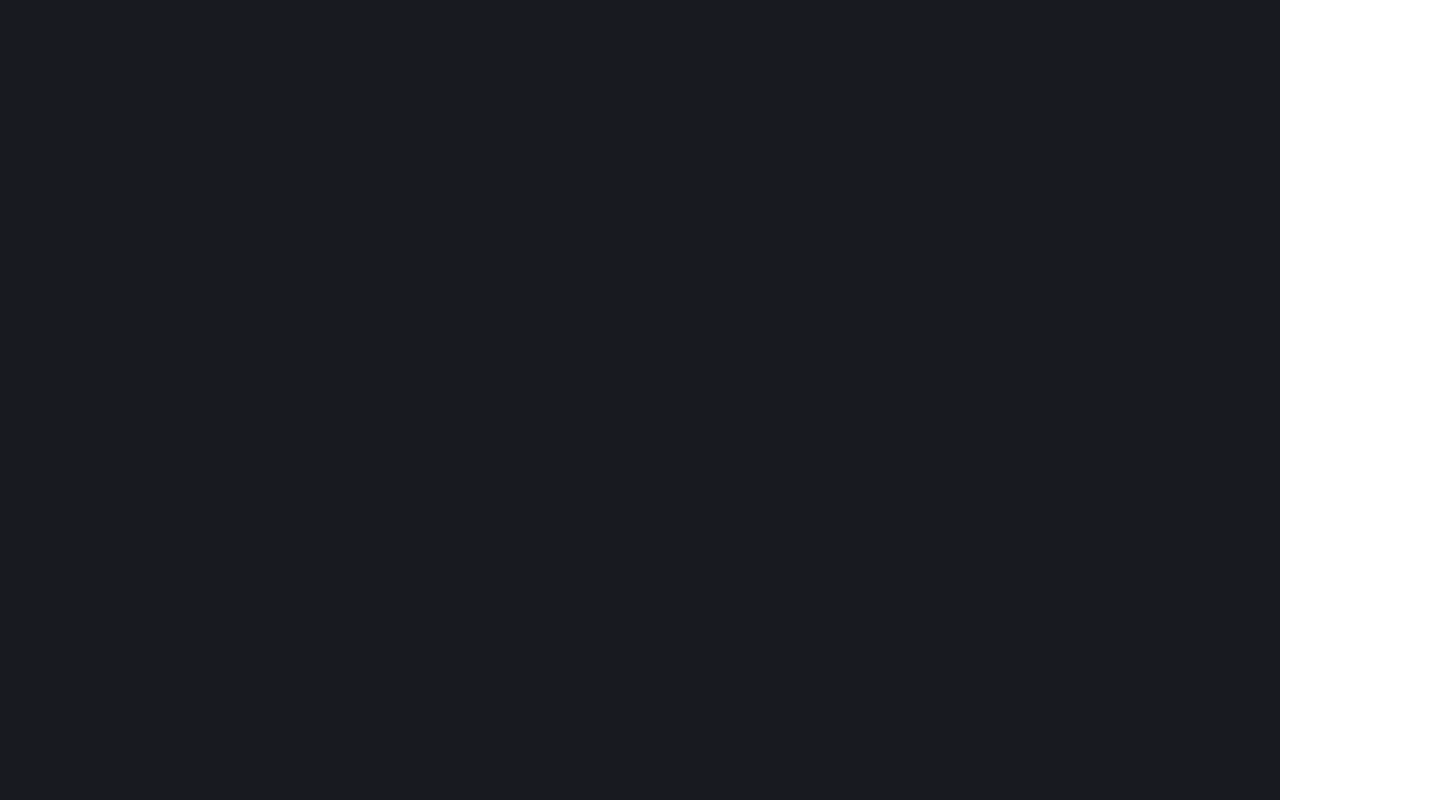
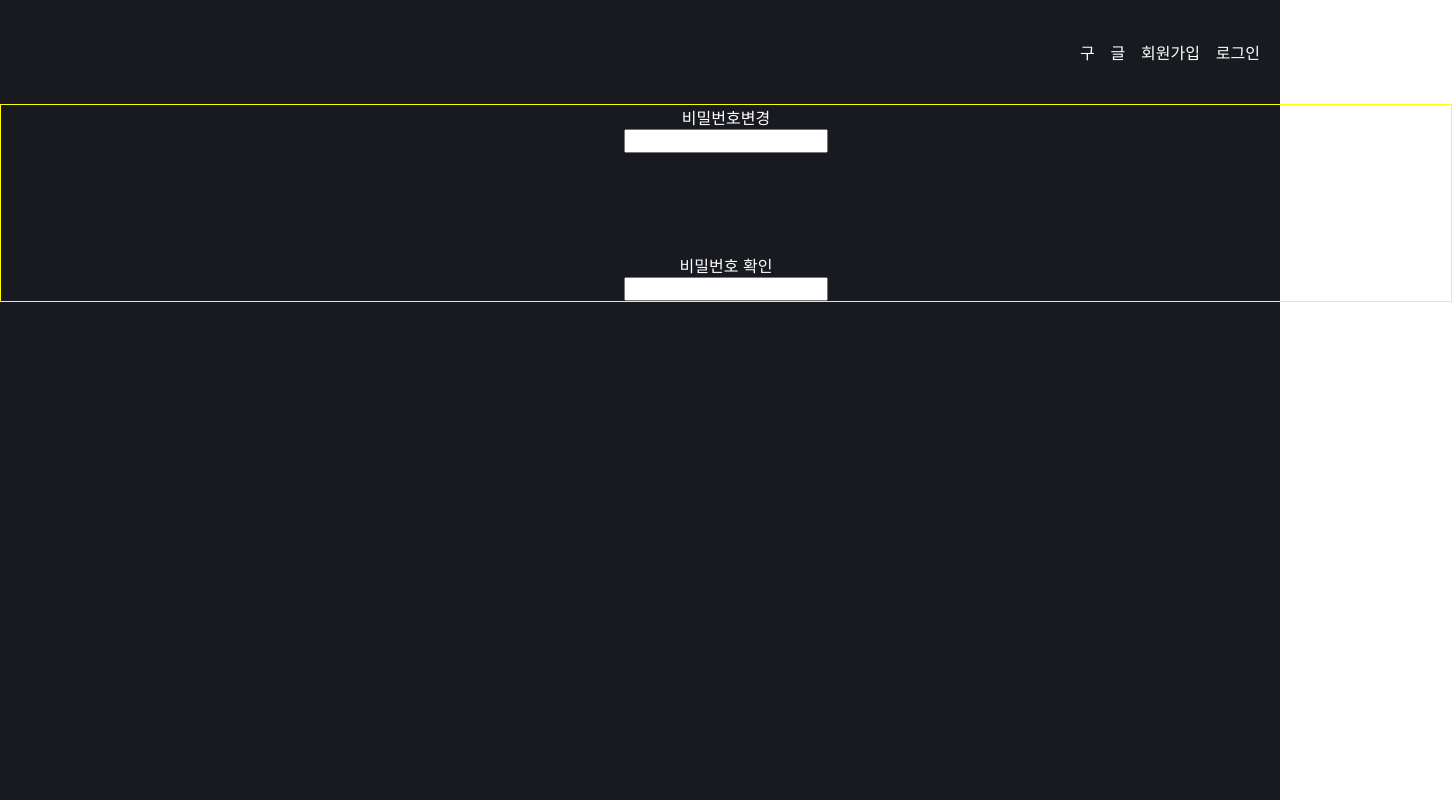
Before and after one commit to Yuhwanhee/hoogle, a React (Create React App) app: page /changepassword in a window 1280 px wide. Before the commit this address had no page. Shown: the whole page, 1452 px wide, since content can reach past the window. Built offline with nearby package versions, Linux system fonts and the light colour scheme.

Commit message:
0217PM0157

```diff
--- a/src/App.js
+++ b/src/App.js
@@ -12,6 +12,7 @@ import Search from './pages/Search';
 import SearchNavbar from './components/SearchNavbar';
 import NewPost from './pages/NewPost';
 import ChangeName from './pages/ChangeName';
+import ChangePassword from './pages/ChangePassword';
 
 
 function App() {
@@ -29,6 +30,7 @@ function App() {
         <Route path='/search' element={<Search />} />
         <Route path='/newpost' element={<NewPost />} />
         <Route path='/changename' element={<ChangeName />} />
+        <Route path='/changepassword' element={<ChangePassword />} />
       </Routes>
     </div>
   );
--- a/src/components/ProfileComponent.js
+++ b/src/components/ProfileComponent.js
@@ -13,7 +13,9 @@ const ProfileComponent = () => {
         name: 'test', path: 'test', extarnal: false
     }, {
         name: '이름변경', path :'changename', extarnal: false
-    }, {}]
+    }, {
+        name:'비밀번호 변경', path:'changepassword', extarnal: false
+    }]
 
 
     const navigate = useNavigate()
--- /dev/null
+++ b/src/pages/ChangePassword.js
@@ -0,0 +1,24 @@
+import React from 'react'
+import ProfileComponent from '../components/ProfileComponent'
+
+const ChangePassword = () => {
+   return (
+      <div>
+         <div style={{justifyContent:'flex-end', display:'flex'}}>
+         <ProfileComponent/>
+         </div>
+         <div className='center' style={{width: '1450px', height: 'auto',  border:'1px solid yellow', flexDirection:'column', color:'white' }}>
+      비밀번호변경
+      <input style={{width:"200px", height:'20px'}}/>
+      <div style={{marginTop:'100px'}}>
+         비밀번호 확인
+      </div>
+
+      <input style={{width:"200px", height:'20px'}}/>
+
+         </div>
+      </div>
+   )
+}
+
+export default ChangePassword
--- a/src/pages/Search.js
+++ b/src/pages/Search.js
@@ -61,21 +61,24 @@ const Search = () => {
 
 
                 {data.result1?.map((item, index) => (
-                    <div style={{ width: '650px', height: 'auto', border: '1px solid red', marginBottom: '30px' }}>
-                        <div style={{ width: '650px', height: '38px', border: '1px solid red', color: 'white',display:'flex'  }}>
+                    <div style={{ width: '650px', height: 'auto',  marginBottom: '30px' }}>
+                        <div style={{ width: '650px', height: '38px', color: 'white',display:'flex' , borderBottom:'1px solid white' }}>
 
                             <img src={`${process.env.PUBLIC_URL}/img/${judgeSite(item.path).icon}`} style={{width:'40px',width:'30px', height:'auto',
-                            border:'1px solid yellow', display:'flex'}}/>
-                            <div style={{width:'60px', height:'auto',border:'2px solid pink',fontSize:'10px' }}>
+                           display:'flex'}}/>
+                            <div style={{width:'60px', height:'auto',fontSize:'10px' }}>
                             {judgeSite(item.path).name}
                             {item.path}
                             </div>
                         </div>
-                        <div style={{ width: '650px', height: '30px', border: '1px solid red', color: 'white' }}>
+                        <div style={{ width: '650px', height: '30px',  color: 'white' }}>
                             {item.title}
                         </div>
-                        <div style={{ width: '650px', height: '45px', border: '1px solid red', color: 'white' }}>
+                        <div style={{ width: '650px', height: '45px',  color: 'white' }}>
                             {item.write}
+                            <div style={ {borderBottom:'1px solid white' }}>
+
+                            </div>
                         </div>
                     </div>
                 ))}
```
